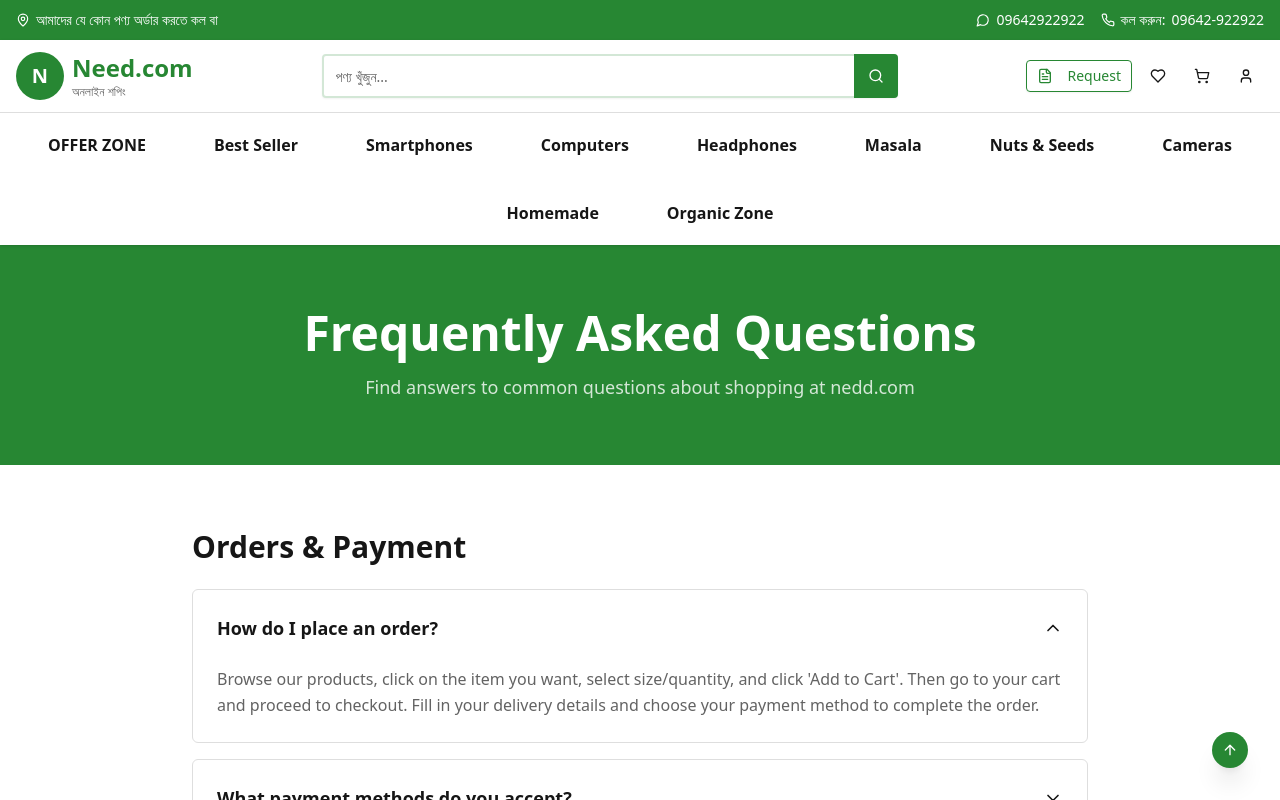
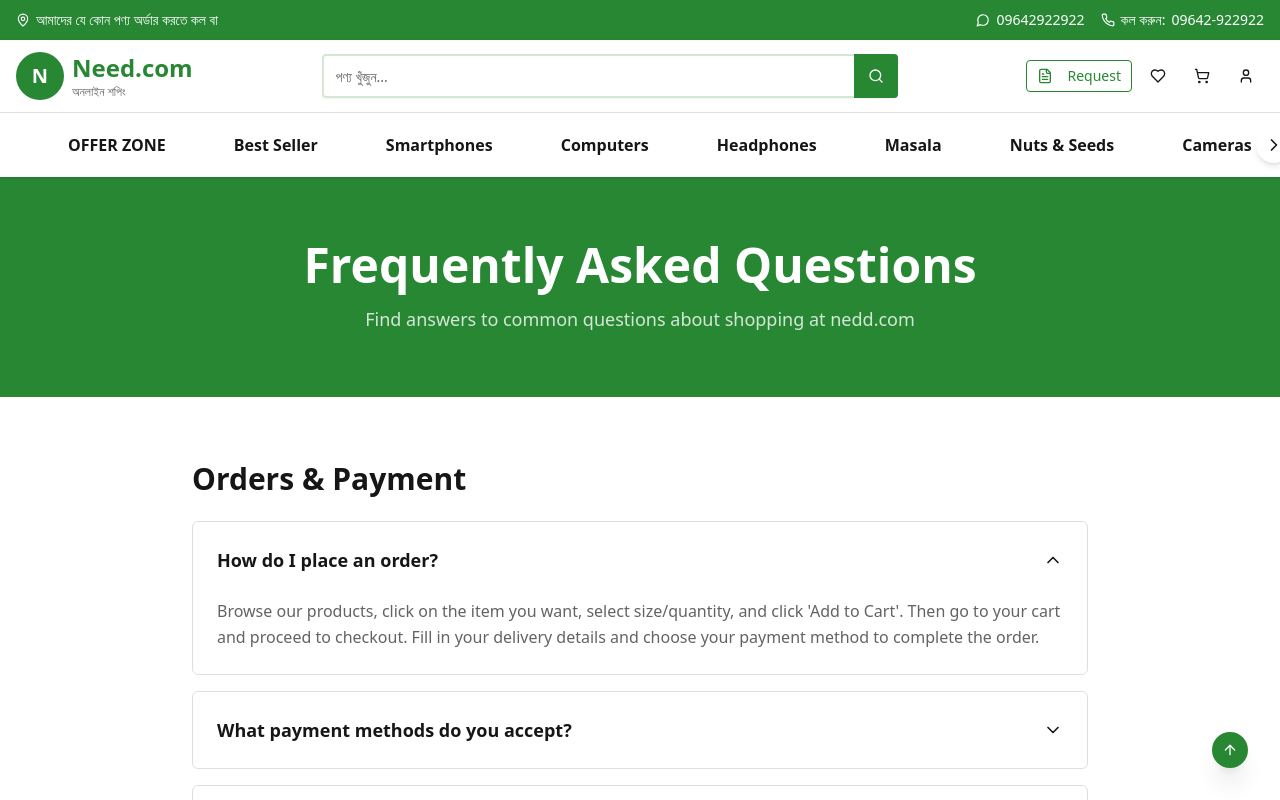
Before and after one commit to alifahmed2025/need-web, a Next.js app: page /faqs in a window 1280 px wide. Shown: the top 800 px of the page. Built offline with nearby package versions, Linux system fonts and the light colour scheme.

Commit message:
ubdate nedd

```diff
--- a/components/header.tsx
+++ b/components/header.tsx
@@ -4,13 +4,15 @@ import type React from "react";
 import { Search, ShoppingCart, User, Menu, FileText, Heart, X } from "lucide-react";
 import { Button } from "@/components/ui/button";
 import { Input } from "@/components/ui/input";
-import { useState, useEffect } from "react";
+import { useState, useEffect, useRef } from "react"; // useRef ইম্পোর্ট করা হয়েছে
 import { RequestModal } from "./request-modal";
 import { CartDrawer } from "./cart-drawer";
 import { SignInModal } from "./sign-in-modal";
 import Link from "next/link";
 import { useRouter } from "next/navigation";
 import { motion, AnimatePresence } from "framer-motion";
+import { ChevronLeft, ChevronRight } from 'lucide-react';
+
 
 
 type Product = {
@@ -30,24 +32,83 @@ export function Header() {
     const [cartDrawerOpen, setCartDrawerOpen] = useState(false);
     const [signInModalOpen, setSignInModalOpen] = useState(false);
     const [cartCount, setCartCount] = useState(0);
-    const [favoritesCount, setFavoritesCount] = useState(0); // ✅ এই স্টেটটি আপডেট হবে
+    const [favoritesCount, setFavoritesCount] = useState(0);
     const [searchQuery, setSearchQuery] = useState("");
     const [searchSuggestions, setSearchSuggestions] = useState<Product[]>([]);
     const [showSuggestions, setShowSuggestions] = useState(false);
     const [allProducts, setAllProducts] = useState<Product[]>([]);
     const router = useRouter();
 
-    // ✅ ডেটা লোড করার জন্য সংশোধিত useEffect
+    // 🌟 নতুন স্ক্রলিং স্টেট ও রেফারেন্স যুক্ত করা হয়েছে
+    const scrollContainerRef = useRef<HTMLDivElement>(null);
+    const [showLeftArrow, setShowLeftArrow] = useState(false);
+    const [showRightArrow, setShowRightArrow] = useState(false);
+
+    // ----------------------------------------------------
+    // --- স্ক্রলিং লজিক ফাংশন
+    // ----------------------------------------------------
+
+    // স্ক্রলিং এর অবস্থান চেক করে Arrow বাটন দেখানোর/লুকানোর লজিক
+    const checkScroll = () => {
+        if (scrollContainerRef.current) {
+            const { scrollLeft, scrollWidth, clientWidth } = scrollContainerRef.current;
+
+            // বাম তীর দেখাও যদি ডানদিকে স্ক্রল করা যায়
+            setShowLeftArrow(scrollLeft > 20); // 20 পিক্সেল বাফার
+
+            // ডান তীর দেখাও যদি আরও কন্টেন্ট লুকানো থাকে
+            // 5 পিক্সেল বাফার রাখা হয়েছে ফ্লোটিং পয়েন্টের সমস্যা এড়াতে
+            setShowRightArrow(scrollWidth > clientWidth && scrollLeft < scrollWidth - clientWidth - 20);
+        }
+    };
+
+    // তীর চিহ্নে ক্লিক করলে স্ক্রল করার ফাংশন
+    const handleScroll = (direction: 'left' | 'right') => {
+        if (scrollContainerRef.current) {
+            const scrollAmount = 250; // 250 পিক্সেল স্ক্রল হবে
+            const currentScroll = scrollContainerRef.current.scrollLeft;
+
+            scrollContainerRef.current.scrollTo({
+                left: direction === 'left' ? currentScroll - scrollAmount : currentScroll + scrollAmount,
+                behavior: 'smooth',
+            });
+
+            // স্ক্রল করার পর অবস্থা আপডেট করতে একটু অপেক্ষা (যাতে অ্যানিমেশন শেষ হয়)
+            setTimeout(checkScroll, 350);
+        }
+    };
+
+
+    // ----------------------------------------------------
+    // --- ক্যাটাগরি ডেটা (Categories array - সমাধান অনুযায়ী উপরে সংজ্ঞায়িত)
+    // ----------------------------------------------------
+    const categories = [
+        { name: "OFFER ZONE", href: "/category/offer-zone" },
+        { name: "Best Seller", href: "/category/best-seller" },
+        { name: "Smartphones", href: "/category/mustard-oil" },
+        { name: "Computers", href: "/category/ghee" },
+        { name: "Headphones", href: "/category/honey" },
+        { name: "Masala", href: "/category/masala" },
+        { name: "Nuts & Seeds", href: "/category/nuts-seeds" },
+        { name: "Cameras", href: "/category/tea-coffee" },
+        { name: "Homemade", href: "/category/homemade" },
+        { name: "Organic Zone", href: "/category/organic-zone" },
+        { name: "Beauty & Health", href: "/category/beauty-health" },
+        { name: "Sports Goods", href: "/category/sports-goods" },
+    ];
+
+
+    // ----------------------------------------------------
+    // --- useEffects
+    // ----------------------------------------------------
+
+    // ডেটা এবং ইভেন্ট লিসেনার সেটআপ
     useEffect(() => {
-
-        // 💥 FIX 1: favoritesCount আপডেটের লজিক
+        // ... (আগের লজিক) ...
         const updateFavoritesCount = () => {
             try {
-                // localStorage থেকে "favorites" অ্যারে লোড করা
                 const storedFavorites = localStorage.getItem("favorites");
                 const favoritesArray: number[] = JSON.parse(storedFavorites || "[]");
-
-                // অ্যারের দৈর্ঘ্য দিয়ে স্টেট আপডেট করা
                 setFavoritesCount(favoritesArray.length);
             } catch (e) {
                 console.error("Error reading favorites from localStorage", e);
@@ -55,17 +116,11 @@ export function Header() {
             }
         };
 
-        // 💥 FIX 2: cartCount আপডেটের লজিক (কার্টের আইটেম সংখ্যা বা মোট সংখ্যা)
         const updateCartCount = () => {
             try {
-                // localStorage থেকে "cart" অ্যারে লোড করা
                 const storedCart = localStorage.getItem("cart");
                 const cartArray: { id: number; quantity: number }[] = JSON.parse(storedCart || "[]");
-
-                // মোট আইটেম সংখ্যা বা মোট কোয়ানটিটি যোগ করা
                 const totalQuantity = cartArray.reduce((sum, item) => sum + item.quantity, 0);
-
-                // এখানে আমরা মোট কোয়ানটিটি দেখালাম। যদি শুধু ইউনিক আইটেম সংখ্যা দেখাতে চান, তবে cartArray.length ব্যবহার করুন।
                 setCartCount(totalQuantity);
             } catch (e) {
                 console.error("Error reading cart from localStorage", e);
@@ -73,8 +128,6 @@ export function Header() {
             }
         };
 
-
-        // প্রোডাক্ট ডেটা লোড করার লজিক (আগের মতো)
         try {
             const storedProducts = localStorage.getItem("allProductsData");
             if (storedProducts) {
@@ -84,18 +137,14 @@ export function Header() {
             console.error("Failed to load products from localStorage:", error);
         }
 
-
-        // 3. প্রথমে একবার ফাংশনগুলি কল করা
         updateCartCount();
         updateFavoritesCount();
 
-        // 4. ইভেন্ট লিসেনারগুলি সেট করা (অন্যান্য ট্যাব বা কোড থেকে ডেটা আপডেট হলে শোনার জন্য)
         window.addEventListener("storage", updateCartCount);
         window.addEventListener("storage", updateFavoritesCount);
         window.addEventListener("cartUpdated", updateCartCount);
         window.addEventListener("favoritesUpdated", updateFavoritesCount);
 
-        // 5. Cleanup ফাংশন
         return () => {
             window.removeEventListener("storage", updateCartCount);
             window.removeEventListener("storage", updateFavoritesCount);
@@ -104,7 +153,7 @@ export function Header() {
         };
     }, []);
 
-    // 💥 সার্চ লজিক সংশোধন (আগের মতোই আছে)
+    // সার্চ লজিক
     useEffect(() => {
         if (searchQuery.trim().length > 0 && allProducts.length > 0) {
 
@@ -124,19 +173,27 @@ export function Header() {
         }
     }, [searchQuery, allProducts]);
 
-    const categories = [
-        // ... (categories array অপরিবর্তিত)
-        { name: "OFFER ZONE", href: "/category/offer-zone" },
-        { name: "Best Seller", href: "/category/best-seller" },
-        { name: "Smartphones", href: "/category/mustard-oil" },
-        { name: "Computers", href: "/category/ghee" },
-        { name: "Headphones", href: "/category/honey" },
-        { name: "Masala", href: "/category/masala" },
-        { name: "Nuts & Seeds", href: "/category/nuts-seeds" },
-        { name: "Cameras", href: "/category/tea-coffee" },
-        { name: "Homemade", href: "/category/homemade" },
-        { name: "Organic Zone", href: "/category/organic-zone" },
-    ];
+    // 🌟 স্ক্রলিং লজিক ইমপ্লিমেন্টেশন
+    useEffect(() => {
+        // কম্পোনেন্ট মাউন্ট হওয়ার পর এবং কন্টেন্ট লোড হওয়ার পর স্ক্রল স্ট্যাটাস চেক করুন
+        const currentRef = scrollContainerRef.current;
+        if (currentRef) {
+            checkScroll();
+            // স্ক্রল ইভেন্ট লিসেনার যোগ করুন
+            currentRef.addEventListener('scroll', checkScroll);
+        }
+
+        // উইন্ডো রিসাইজ হলে পুনরায় চেক করুন
+        window.addEventListener('resize', checkScroll);
+
+        return () => {
+            // Cleanup ফাংশন
+            if (currentRef) {
+                currentRef.removeEventListener('scroll', checkScroll);
+            }
+            window.removeEventListener('resize', checkScroll);
+        };
+    }, [categories]); // <- এখন এটি কাজ করবে
 
     const handleSearch = (e: React.FormEvent) => {
         e.preventDefault();
@@ -153,10 +210,12 @@ export function Header() {
         setShowSuggestions(false);
     };
 
+
+
     return (
         <>
             <header className="bg-white shadow-sm sticky top-0 z-50">
-                {/* ====== Main Header ====== */}
+                {/* ====== Main Header (অপরিবর্তিত) ====== */}
                 <div className="container mx-auto px-4 py-3">
                     <div className="flex items-center justify-between gap-4">
                         {/* Logo */}
@@ -235,7 +294,6 @@ export function Header() {
                             <Link href="/favorites">
                                 <Button variant="ghost" size="icon" className="relative hover:text-white">
                                     <Heart className="h-6 w-6" />
-                                    {/* 💥 FIX 4: favoritesCount > 0 হলে সংখ্যা দেখাবে */}
                                     {favoritesCount > 0 && (
                                         <span className="absolute -top-1 -right-1 h-5 w-5 rounded-full bg-red-500 text-white text-xs flex items-center justify-center font-semibold">
                                             {favoritesCount}
@@ -251,7 +309,6 @@ export function Header() {
                                 onClick={() => setCartDrawerOpen(true)}
                             >
                                 <ShoppingCart className="h-6 w-6" />
-                                {/* 💥 FIX 5: cartCount > 0 হলে সংখ্যা দেখাবে */}
                                 {cartCount > 0 && (
                                     <span className="absolute -top-1 -right-1 h-5 w-5 rounded-full bg-primary text-white text-xs flex items-center justify-center font-semibold">
                                         {cartCount}
@@ -316,11 +373,36 @@ export function Header() {
                     </div>
                 </div>
 
-                {/* ====== Category Navigation ====== */}
+                {/* ====== Category Navigation (সংশোধিত) ====== */}
                 <div className="border-t bg-white">
-                    <div className="container mx-auto px-4">
-                        {/* Desktop Menu */}
-                        <div className="hidden lg:flex justify-center flex-wrap items-center gap-7 py-3">
+                    <div className="container mx-auto px-4 relative">
+
+                        {/* Desktop Menu - Modified for Scroll with Arrows */}
+                        <div className="hidden lg:flex items-center py-3">
+
+                            {/* Left Scroll Button (শুরুর দিকে স্ক্রলিং না থাকলে এটি hidden রাখা হয়েছে) */}
+                            {showLeftArrow && (
+                                <button
+                                    onClick={() => handleScroll('left')}
+                                    className="absolute -left-3 top-1/2 -translate-y-1/2 z-20 p-2 rounded-full bg-white shadow-md hover:bg-gray-100 transition-colors"
+                                    aria-label="Scroll left"
+                                >
+                                    <ChevronLeft className="h-5 w-5" />
+                                </button>
+                            )}
+
+                            {/* মেনু কন্টেইনার: useRef যুক্ত করা হয়েছে এবং padding বাড়ানো হয়েছে */}
+                            <div
+                                ref={scrollContainerRef} // <-- useRef যুক্ত করা হয়েছে
+                                id="scroll-menu-container"
+                                className="flex overflow-x-auto flex-nowrap items-center gap-7 w-full
+                                    /* স্ক্রলবার লুকানোর জন্য কাস্টম ক্লাস */
+                                    [&::-webkit-scrollbar]:hidden
+                                    [-ms-overflow-style:none]
+                                    [scrollbar-width:none]
+                                    /* Arrow-এর জন্য Padding যোগ করা হয়েছে */
+                                    px-8"
+                            >
                                 {categories.map((category) => (
                                     <Link
                                         key={category.href}
@@ -332,7 +414,20 @@ export function Header() {
                                 ))}
                             </div>
 
-                        {/* Mobile Category Popup */}
+                            {/* Right Scroll Button */}
+                            {showRightArrow && (
+                                <button
+                                    onClick={() => handleScroll('right')}
+                                    className="absolute -right-3 top-1/2 -translate-y-1/2 z-20 p-2 rounded-full bg-white shadow-md hover:bg-gray-100 transition-colors"
+                                    aria-label="Scroll right"
+                                >
+                                    <ChevronRight className="h-5 w-5" />
+                                </button>
+                            )}
+
+                        </div>
+
+                        {/* Mobile Category Popup (অপরিবর্তিত) */}
                         <div className="lg:hidden">
                             <Button
                                 variant="ghost"
@@ -394,7 +489,7 @@ export function Header() {
                 </div>
             </header>
 
-            {/* ====== Modals ====== */}
+            {/* ====== Modals (অপরিবর্তিত) ====== */}
             <RequestModal open={requestModalOpen} onOpenChange={setRequestModalOpen} />
             <CartDrawer open={cartDrawerOpen} onOpenChange={setCartDrawerOpen} />
             <SignInModal open={signInModalOpen} onOpenChange={setSignInModalOpen} />
```
Also changed, not shown: components/hero-section.tsx (+15 -6 lines), components/products-section.tsx (+42 -16 lines). Lines whose indentation alone changed are shown as unchanged.
